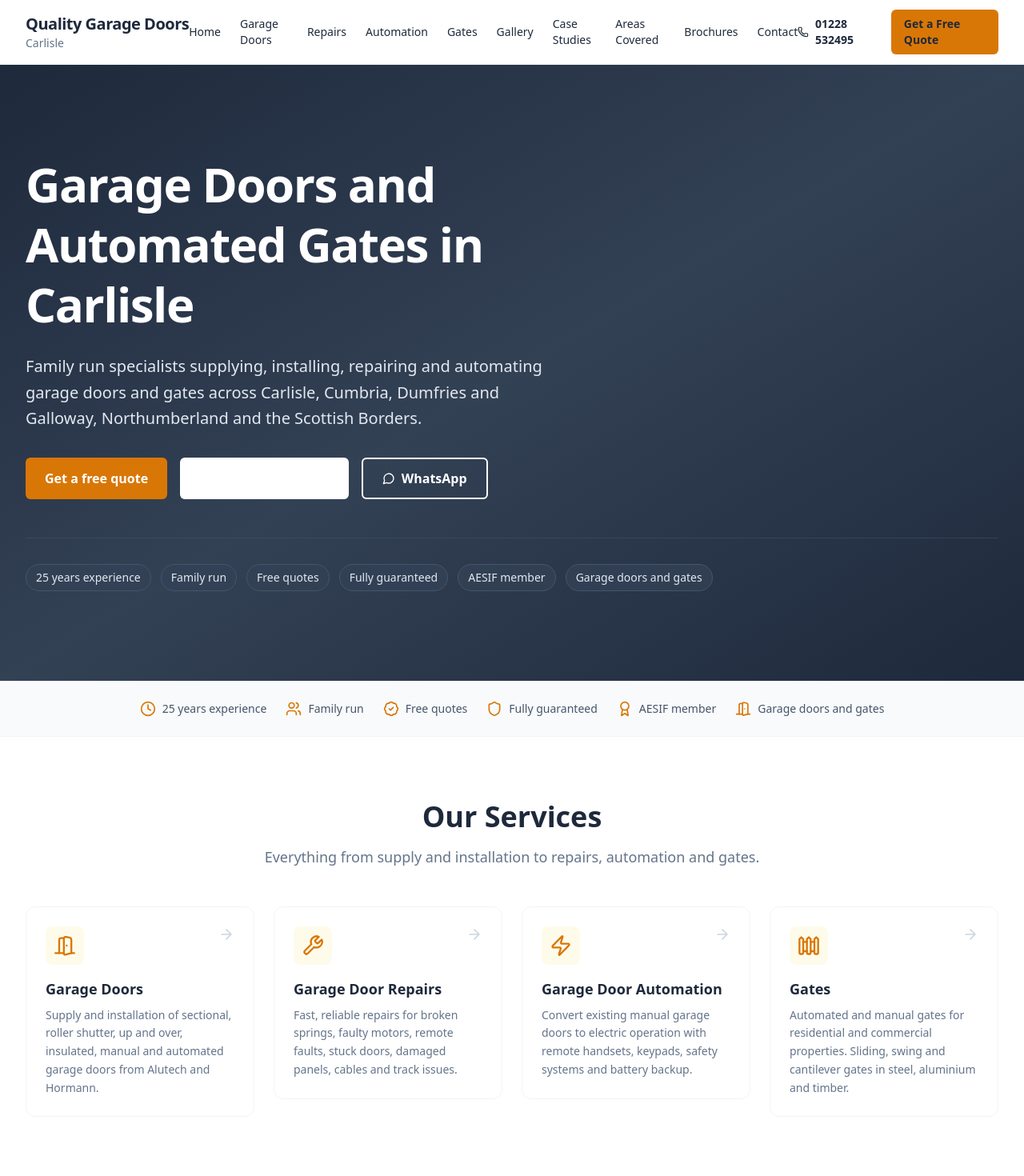
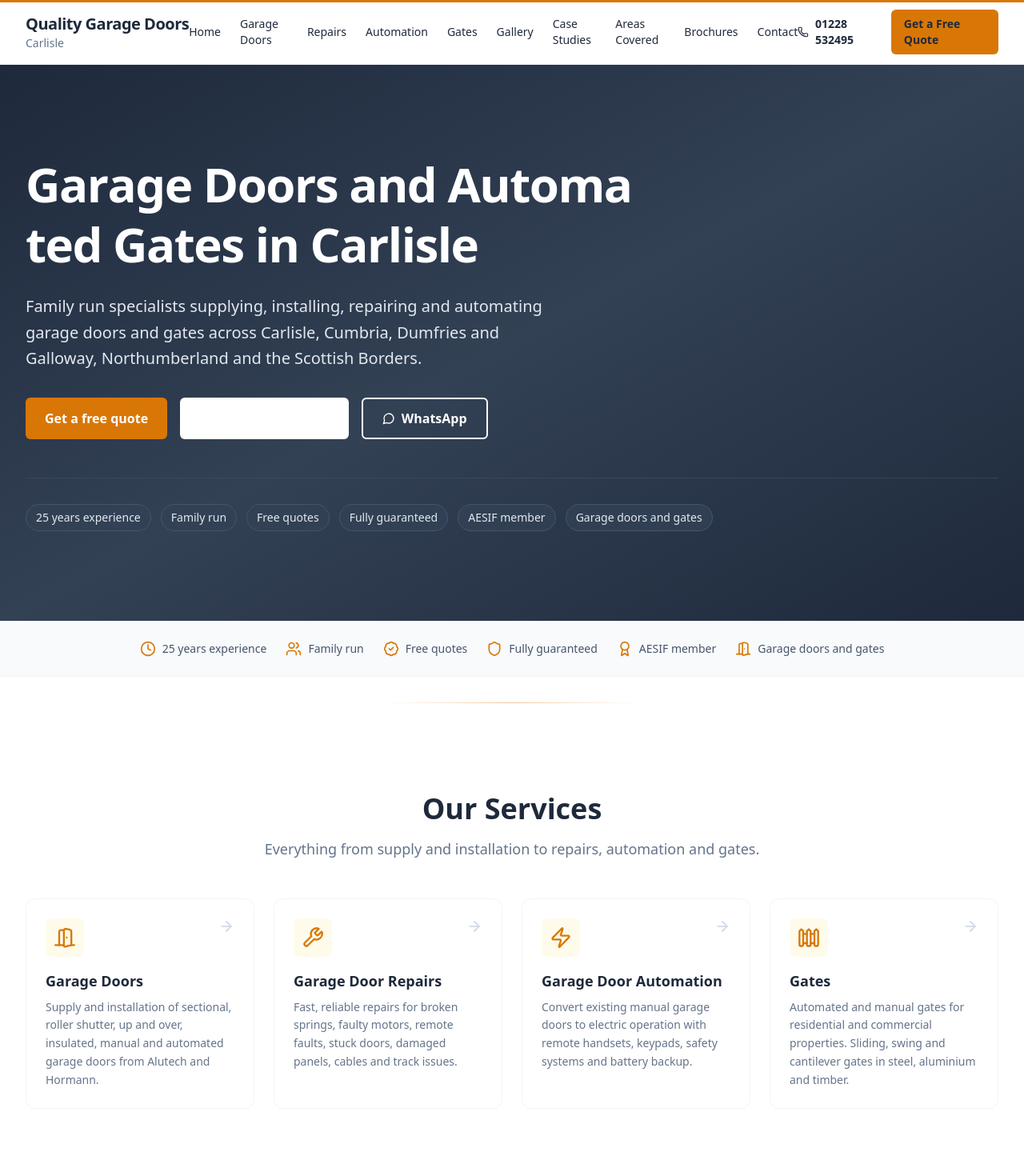
Before and after one commit to adamwilss/garage-doors-, a Next.js app: page / in a window 1280 px wide. Shown: the top 1470 px of the page at 80% size. Built offline with nearby package versions, Linux system fonts and the light colour scheme.

Commit message:
Add scroll-telling animations: AssembleText, TiltCard, MagneticButton, ScrollProgress, AnimatedDivider, OrganicBlobs

```diff
--- /dev/null
+++ b/app/components/AnimatedDivider.tsx
@@ -0,0 +1,21 @@
+"use client";
+
+import { motion, useInView } from "framer-motion";
+import { useRef } from "react";
+
+export function AnimatedDivider({ className = "" }: { className?: string }) {
+  const ref = useRef(null);
+  const isInView = useInView(ref, { once: false, margin: "-50px" });
+
+  return (
+    <div ref={ref} className={`w-full flex items-center justify-center py-8 ${className}`}>
+      <motion.div
+        className="h-px bg-gradient-to-r from-transparent via-accent/40 to-transparent w-full max-w-xs"
+        style={{ transformOrigin: "center" }}
+        initial={{ scaleX: 0, opacity: 0 }}
+        animate={isInView ? { scaleX: 1, opacity: 1 } : { scaleX: 0, opacity: 0 }}
+        transition={{ duration: 0.8, ease: [0.33, 1, 0.68, 1] }}
+      />
+    </div>
+  );
+}
--- /dev/null
+++ b/app/components/AssembleText.tsx
@@ -0,0 +1,57 @@
+"use client";
+
+import { motion, useInView, useReducedMotion } from "framer-motion";
+import { useRef, type ReactNode } from "react";
+
+export function AssembleText({
+  text,
+  className = "",
+  delay = 0,
+}: {
+  text: string;
+  className?: string;
+  delay?: number;
+}) {
+  const ref = useRef(null);
+  const isInView = useInView(ref, { once: false, margin: "-100px" });
+  const prefersReducedMotion = useReducedMotion();
+  const letters = text.split("");
+
+  if (prefersReducedMotion) {
+    return (
+      <span ref={ref} className={`inline-block ${className}`}>
+        {text}
+      </span>
+    );
+  }
+
+  return (
+    <span ref={ref} className={`inline-block ${className}`}>
+      {letters.map((letter, i) => (
+        <motion.span
+          key={i}
+          className="inline-block"
+          initial={{
+            opacity: 0,
+            y: 40,
+            x: (Math.random() - 0.5) * 80,
+            rotateX: 90,
+            scale: 0.5,
+          }}
+          animate={
+            isInView
+              ? { opacity: 1, y: 0, x: 0, rotateX: 0, scale: 1 }
+              : {}
+          }
+          transition={{
+            duration: 0.6,
+            delay: delay + i * 0.03,
+            ease: [0.16, 1, 0.3, 1],
+          }}
+        >
+          {letter === " " ? "\u00A0" : letter}
+        </motion.span>
+      ))}
+    </span>
+  );
+}
--- a/app/components/Hero.tsx
+++ b/app/components/Hero.tsx
@@ -4,6 +4,7 @@ import Link from "next/link";
 import { business } from "@/lib/content";
 import { motion, useReducedMotion } from "framer-motion";
 import { Phone, MessageCircle, FileText } from "lucide-react";
+import { AssembleText } from "./AssembleText";
 
 interface HeroProps {
   headline: string;
@@ -28,15 +29,12 @@ export function Hero({ headline, subheadline, ctas, showTrustBar = false, trustP
 
       <div className="relative max-w-7xl mx-auto px-4 sm:px-6 lg:px-8 py-16 sm:py-20 lg:py-28">
         <div className="max-w-3xl">
-          <motion.h1
-            className="text-3xl sm:text-4xl lg:text-5xl xl:text-6xl font-extrabold tracking-tight leading-tight mb-6"
-            {...animationProps}
-          >
-            {headline}
-          </motion.h1>
+          <h1 className="text-3xl sm:text-4xl lg:text-5xl xl:text-6xl font-extrabold tracking-tight leading-tight mb-6">
+            <AssembleText text={headline} />
+          </h1>
           <motion.p
             className="text-lg sm:text-xl text-slate-300 leading-relaxed mb-8 max-w-2xl"
-            {...(prefersReducedMotion ? {} : { initial: { opacity: 0, y: 20 }, animate: { opacity: 1, y: 0 }, transition: { duration: 0.6, delay: 0.15 } })}
+            {...(prefersReducedMotion ? {} : { initial: { opacity: 0, y: 20 }, animate: { opacity: 1, y: 0 }, transition: { duration: 0.6, delay: 0.4 } })}
           >
             {subheadline}
           </motion.p>
@@ -44,7 +42,7 @@ export function Hero({ headline, subheadline, ctas, showTrustBar = false, trustP
           {/* CTAs */}
           <motion.div
             className="flex flex-wrap gap-4"
-            {...(prefersReducedMotion ? {} : { initial: { opacity: 0, y: 20 }, animate: { opacity: 1, y: 0 }, transition: { duration: 0.6, delay: 0.3 } })}
+            {...(prefersReducedMotion ? {} : { initial: { opacity: 0, y: 20 }, animate: { opacity: 1, y: 0 }, transition: { duration: 0.6, delay: 0.6 } })}
           >
             {ctas?.map((cta) => {
               const base = "inline-flex items-center gap-2 px-6 py-3 rounded-md font-semibold text-base transition-colors";
@@ -93,7 +91,7 @@ export function Hero({ headline, subheadline, ctas, showTrustBar = false, trustP
         {showTrustBar && trustPoints && (
           <motion.div
             className="mt-12 pt-8 border-t border-slate-700/50"
-            {...(prefersReducedMotion ? {} : { initial: { opacity: 0, y: 20 }, animate: { opacity: 1, y: 0 }, transition: { duration: 0.6, delay: 0.45 } })}
+            {...(prefersReducedMotion ? {} : { initial: { opacity: 0, y: 20 }, animate: { opacity: 1, y: 0 }, transition: { duration: 0.6, delay: 0.8 } })}
           >
             <div className="flex flex-wrap gap-3">
               {trustPoints.map((point) => (
--- /dev/null
+++ b/app/components/MagneticButton.tsx
@@ -0,0 +1,61 @@
+"use client";
+
+import { motion } from "framer-motion";
+import { useRef, useState, type ReactNode } from "react";
+
+export function MagneticButton({
+  children,
+  className = "",
+  strength = 0.3,
+  onClick,
+  href,
+}: {
+  children: ReactNode;
+  className?: string;
+  strength?: number;
+  onClick?: () => void;
+  href?: string;
+}) {
+  const ref = useRef<HTMLDivElement>(null);
+  const [pos, setPos] = useState({ x: 0, y: 0 });
+
+  const handleMouseMove = (e: React.MouseEvent) => {
+    if (!ref.current) return;
+    const rect = ref.current.getBoundingClientRect();
+    const cx = rect.left + rect.width / 2;
+    const cy = rect.top + rect.height / 2;
+    setPos({
+      x: (e.clientX - cx) * strength,
+      y: (e.clientY - cy) * strength,
+    });
+  };
+
+  const handleMouseLeave = () => setPos({ x: 0, y: 0 });
+
+  const content = (
+    <motion.div
+      ref={ref}
+      onMouseMove={handleMouseMove}
+      onMouseLeave={handleMouseLeave}
+      animate={{ x: pos.x, y: pos.y }}
+      transition={{ type: "spring", stiffness: 200, damping: 15 }}
+      className={className}
+    >
+      {children}
+    </motion.div>
+  );
+
+  if (href) {
+    return (
+      <a href={href} onClick={onClick} className="inline-block">
+        {content}
+      </a>
+    );
+  }
+
+  return (
+    <button type="button" onClick={onClick} className="inline-block">
+      {content}
+    </button>
+  );
+}
--- /dev/null
+++ b/app/components/OrganicBlobs.tsx
@@ -0,0 +1,47 @@
+"use client";
+
+import { motion } from "framer-motion";
+
+const blobRadii = [
+  "60% 40% 50% 50% / 50% 60% 40% 50%",
+  "40% 60% 60% 40% / 60% 40% 60% 40%",
+  "50% 50% 40% 60% / 40% 60% 50% 50%",
+];
+
+const blobConfigs = [
+  { size: 300, top: "10%", left: "-5%", color: "rgba(217,119,6,0.04)", duration: 14 },
+  { size: 250, top: "40%", right: "-8%", color: "rgba(217,119,6,0.05)", duration: 18 },
+  { size: 200, bottom: "10%", left: "20%", color: "rgba(217,119,6,0.03)", duration: 16 },
+];
+
+export function OrganicBlobs() {
+  return (
+    <div className="fixed inset-0 pointer-events-none overflow-hidden z-0" aria-hidden="true">
+      {blobConfigs.map((blob, i) => (
+        <motion.div
+          key={i}
+          className="absolute blur-3xl"
+          style={{
+            borderRadius: blobRadii[i % blobRadii.length],
+            width: blob.size,
+            height: blob.size,
+            background: blob.color,
+            top: blob.top,
+            left: blob.left,
+            right: blob.right,
+            bottom: blob.bottom,
+          }}
+          animate={{
+            x: [0, 30, -20, 10, 0],
+            y: [0, -25, 15, -10, 0],
+          }}
+          transition={{
+            repeat: Infinity,
+            duration: blob.duration,
+            ease: "easeInOut",
+          }}
+        />
+      ))}
+    </div>
+  );
+}
--- /dev/null
+++ b/app/components/ScrollProgress.tsx
@@ -0,0 +1,19 @@
+"use client";
+
+import { motion, useScroll, useSpring } from "framer-motion";
+
+export function ScrollProgress() {
+  const { scrollYProgress } = useScroll();
+  const scaleX = useSpring(scrollYProgress, {
+    stiffness: 100,
+    damping: 30,
+    restDelta: 0.001,
+  });
+
+  return (
+    <motion.div
+      style={{ scaleX, transformOrigin: "0%" }}
+      className="fixed top-0 left-0 right-0 h-[3px] bg-accent z-[60]"
+    />
+  );
+}
--- a/app/components/ServiceCard.tsx
+++ b/app/components/ServiceCard.tsx
@@ -3,6 +3,7 @@
 import Link from "next/link";
 import { ArrowRight } from "lucide-react";
 import { ScrollReveal } from "./ScrollReveal";
+import { TiltCard } from "./TiltCard";
 import { Wrench, Zap, DoorOpen, Fence } from "lucide-react";
 
 const iconMap: Record<string, React.ReactNode> = {
@@ -23,9 +24,10 @@ interface Service {
 export function ServiceCard({ service, index = 0 }: { service: Service; index?: number }) {
   return (
     <ScrollReveal delay={index * 0.1}>
+      <TiltCard className="h-full">
         <Link
           href={service.href}
-        className="group block bg-white border border-slate-200 rounded-xl p-6 hover:border-accent hover:shadow-lg transition-all duration-300"
+          className="group block bg-white border border-slate-200 rounded-xl p-6 hover:border-accent hover:shadow-lg transition-all duration-300 h-full"
         >
           <div className="flex items-start justify-between mb-4">
             <div className="inline-flex items-center justify-center w-12 h-12 rounded-lg bg-accent-light text-accent">
@@ -36,6 +38,7 @@ export function ServiceCard({ service, index = 0 }: { service: Service; index?:
           <h3 className="text-lg font-bold text-slate-900 mb-2">{service.title}</h3>
           <p className="text-slate-600 text-sm leading-relaxed">{service.description}</p>
         </Link>
+      </TiltCard>
     </ScrollReveal>
   );
 }
--- /dev/null
+++ b/app/components/TiltCard.tsx
@@ -0,0 +1,58 @@
+"use client";
+
+import { motion } from "framer-motion";
+import { useRef, useState, type ReactNode } from "react";
+
+export function TiltCard({
+  children,
+  className = "",
+  tiltAmount = 10,
+  glareColor = "rgba(217,119,6,0.08)",
+}: {
+  children: ReactNode;
+  className?: string;
+  tiltAmount?: number;
+  glareColor?: string;
+}) {
+  const ref = useRef<HTMLDivElement>(null);
+  const [transform, setTransform] = useState({ rotateX: 0, rotateY: 0 });
+  const [glare, setGlare] = useState({ x: 50, y: 50, opacity: 0 });
+
+  const handleMouseMove = (e: React.MouseEvent) => {
+    if (!ref.current) return;
+    const rect = ref.current.getBoundingClientRect();
+    const x = (e.clientX - rect.left) / rect.width;
+    const y = (e.clientY - rect.top) / rect.height;
+    setTransform({
+      rotateX: (0.5 - y) * tiltAmount,
+      rotateY: (x - 0.5) * tiltAmount,
+    });
+    setGlare({ x: x * 100, y: y * 100, opacity: 1 });
+  };
+
+  const handleMouseLeave = () => {
+    setTransform({ rotateX: 0, rotateY: 0 });
+    setGlare({ ...glare, opacity: 0 });
+  };
+
+  return (
+    <motion.div
+      ref={ref}
+      onMouseMove={handleMouseMove}
+      onMouseLeave={handleMouseLeave}
+      animate={{ rotateX: transform.rotateX, rotateY: transform.rotateY }}
+      transition={{ type: "spring", stiffness: 300, damping: 20 }}
+      style={{ perspective: 1000 }}
+      className={`relative ${className}`}
+    >
+      {children}
+      <div
+        className="pointer-events-none absolute inset-0 rounded-xl"
+        style={{
+          background: `radial-gradient(circle at ${glare.x}% ${glare.y}%, ${glareColor}, transparent 60%)`,
+          opacity: glare.opacity,
+        }}
+      />
+    </motion.div>
+  );
+}
--- a/app/layout.tsx
+++ b/app/layout.tsx
@@ -4,6 +4,8 @@ import { Header } from "./components/Header";
 import { Footer } from "./components/Footer";
 import { StickyMobileCTA } from "./components/StickyMobileCTA";
 import { SEOJsonLd } from "./components/SEOJsonLd";
+import { ScrollProgress } from "./components/ScrollProgress";
+import { OrganicBlobs } from "./components/OrganicBlobs";
 
 export const metadata: Metadata = {
   title: "Garage Doors and Automated Gates in Carlisle | Quality Garage Doors Carlisle",
@@ -29,10 +31,12 @@ export default function RootLayout({
 }>) {
   return (
     <html lang="en">
-      <body className="min-h-screen flex flex-col">
+      <body className="min-h-screen flex flex-col relative">
+        <OrganicBlobs />
+        <ScrollProgress />
         <SEOJsonLd type="LocalBusiness" />
         <Header />
-        <main className="flex-1">{children}</main>
+        <main className="flex-1 relative z-10">{children}</main>
         <Footer />
         <StickyMobileCTA />
       </body>
--- a/app/page.tsx
+++ b/app/page.tsx
@@ -16,6 +16,7 @@ import { ReviewCard } from "./components/ReviewCard";
 import { FAQAccordion } from "./components/FAQAccordion";
 import { ScrollReveal } from "./components/ScrollReveal";
 import { SEOJsonLd } from "./components/SEOJsonLd";
+import { AnimatedDivider } from "./components/AnimatedDivider";
 import Link from "next/link";
 import { ArrowRight } from "lucide-react";
 
@@ -44,6 +45,7 @@ export default function HomePage() {
       />
 
       <TrustBar />
+      <AnimatedDivider />
 
       {/* Services */}
       <section className="py-16 lg:py-20">
@@ -65,6 +67,7 @@ export default function HomePage() {
           </div>
         </div>
       </section>
+      <AnimatedDivider />
 
       {/* Why Choose */}
       <section className="py-16 lg:py-20 bg-slate-50">
@@ -91,6 +94,7 @@ export default function HomePage() {
           </div>
         </div>
       </section>
+      <AnimatedDivider />
 
       {/* Popular Types */}
       <section className="py-16 lg:py-20">
@@ -136,6 +140,7 @@ export default function HomePage() {
           </div>
         </div>
       </section>
+      <AnimatedDivider />
 
       {/* Gates */}
       <section className="py-16 lg:py-20 bg-slate-50">
@@ -184,6 +189,7 @@ export default function HomePage() {
           </div>
         </div>
       </section>
+      <AnimatedDivider />
 
       {/* Recent Projects / Case Studies */}
       <section className="py-16 lg:py-20">
@@ -252,6 +258,7 @@ export default function HomePage() {
           </div>
         </div>
       </section>
+      <AnimatedDivider />
 
       {/* Reviews */}
       <section className="py-16 lg:py-20 bg-slate-50">
@@ -273,6 +280,7 @@ export default function HomePage() {
           </div>
         </div>
       </section>
+      <AnimatedDivider />
 
       {/* Areas Covered */}
       <section className="py-16 lg:py-20">
@@ -311,6 +319,7 @@ export default function HomePage() {
           </ScrollReveal>
         </div>
       </section>
+      <AnimatedDivider />
 
       {/* FAQs */}
       <section className="py-16 lg:py-20 bg-slate-50">
```
Also changed, not shown: app/components/CTASection.tsx (+13 -17 lines). Lines whose indentation alone changed are shown as unchanged.
